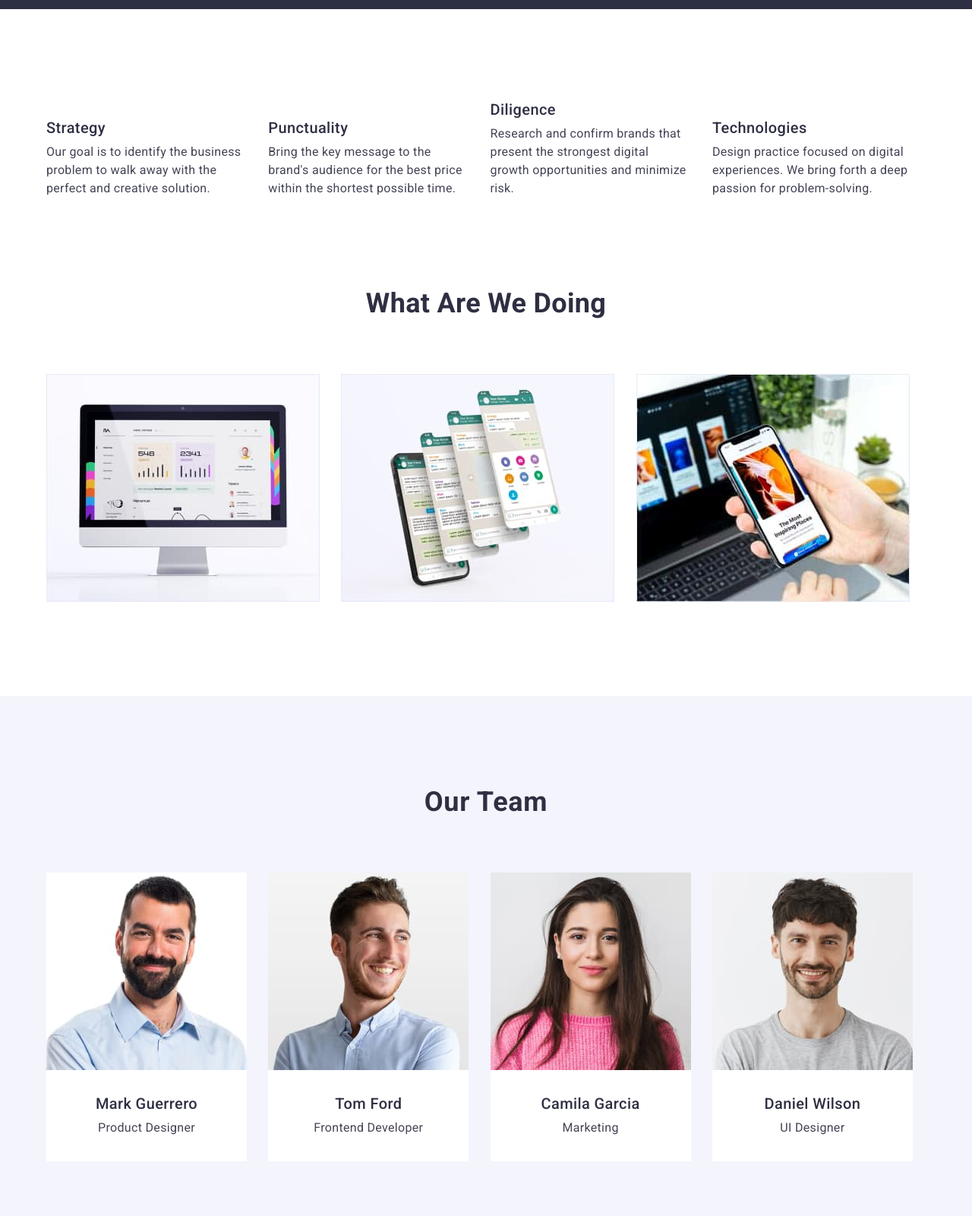
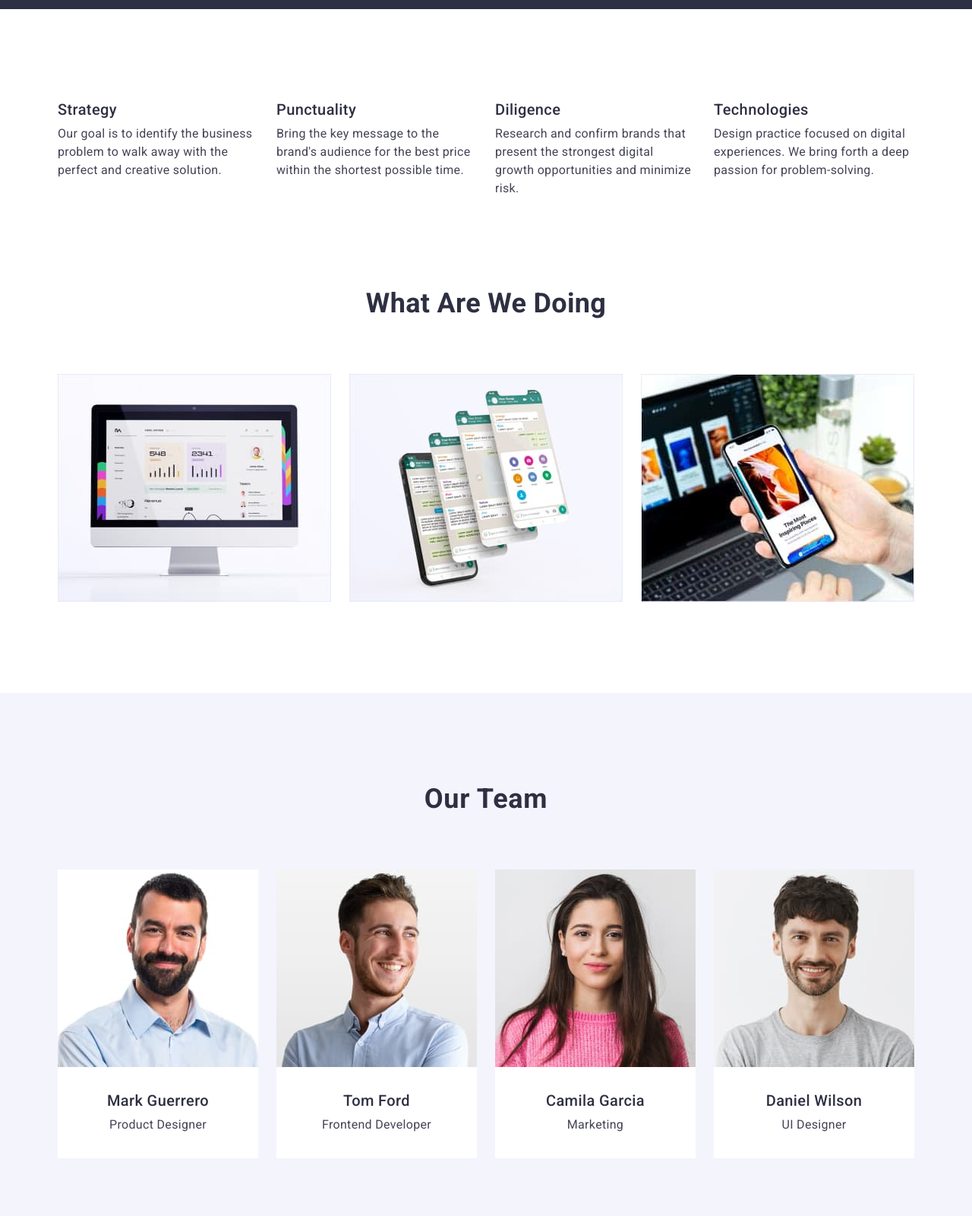
Before and after one commit to OlexSav/goit-markup-hw-03, a plain HTML site: page index.html in a window 1280 px wide. Shown: the part 660-2260 px from the top of the page at 76% size. Drawn offline with nearby package versions, Linux system fonts and the light colour scheme.

Commit message:
FLEX Update

```diff
--- a/css/styles.css
+++ b/css/styles.css
@@ -43,8 +43,8 @@ text-decoration: none;
 width: 1158px;
 margin-left: auto;
 margin-right: auto;
-/* padding-left:  15px;
-padding-right: 15px; */
+padding-left:  15px;
+padding-right: 15px;
 }
 
 
@@ -250,6 +250,8 @@ background: #404BBF;}
 
 
 .products-titles {
+padding-left: 16px;
+margin-bottom: 8px;
 font-weight: 500;
 font-size: 20px;
 line-height: 1.2;
@@ -258,33 +260,49 @@ color: var(--praimary-title-color);
 }
 
 .products-text {
+padding-left: 16px;
+margin-bottom: 32px;
 font-size: 16px;
 line-height: 1.5;
 color: var(--praimary-text-color);
 }
 
 .filter {
-    padding-top: 96px;
-    padding-bottom: 120px;
+padding-top: 96px;
+padding-bottom: 120px;
 }
-
 
 .products-list {
 display: flex;
 flex-wrap: wrap;
-gap: 24px
+
+}
+
+.container-item {
+/* width: calc((100%-48)/3); */
+width: 360px;
+margin-right: 24px;
+margin-bottom: 48px;
+border: 1px solid #E7E9FC;
+}
+
+.container-item:nth-child(3n) {
+    margin-right: 0;
+}
+
+.container-item:nth-last-child(-n+3){
+    margin-bottom: 0;
+}
+
+.products-image {
+margin-bottom: 32px;
 }
 
 
-/* ======/HERO========= */
-
-
-/* =====ABOUT===== */
 
 .about {
-    padding: 120px 0;
+padding: 120px 0
 }
-
 
 .visually-hidden {
 position: absolute;
@@ -299,13 +317,9 @@ clip: rect(0 0 0 0);
 overflow: hidden;
 }
 
-.about-item {
-display: inline-block;
-width: 264px;
-}
-
-.about-item:not(:last-child) {
-margin-right: 24px;
+.about-list {
+display: flex;
+gap: 24px;
 }
 
 .item-title {
@@ -321,6 +335,7 @@ color: var(--praimary-title-color);
 .about-text {
 font-size: 16px;
 line-height: 1.5;
+min-width: 264px
 }
 /* =====/ABOUT===== */
 
@@ -330,9 +345,8 @@ line-height: 1.5;
 padding-bottom: 120px;
 }
 
-
 .about-title {
-    margin-bottom: 72px;
+margin-bottom: 72px;
 font-weight: 700;
 font-size: 36px;
 line-height: 1.11;
@@ -341,17 +355,10 @@ text-transform: capitalize;
 color: var(--praimary-title-color);
 }
 
-
-
-.images-item {
-    min-width: 360px;
-    display: inline-block;
+.list-images {
+display: flex;
+gap: 24px;
 }
-
-.images-item:not(:last-child) {
-    margin-right: 24px;
-}
-
 /*====/WHAT WE ARE DOING====== */
 
 
@@ -363,16 +370,15 @@ background: #F4F4FD;
 }
 
 
+.team-list {
+display: flex;
+gap: 24px;
+}
 
 .team-item {
-display: inline-block;
 background-color:  #FFFFFF;
-width: 264px;
 }
 
-.team-item:not(:last-child)
-{ margin-right: 24px;
-}
 
 .team-title {
 margin-bottom: 72px;
```
Also changed, not shown: index.html (+1 -1 lines).
